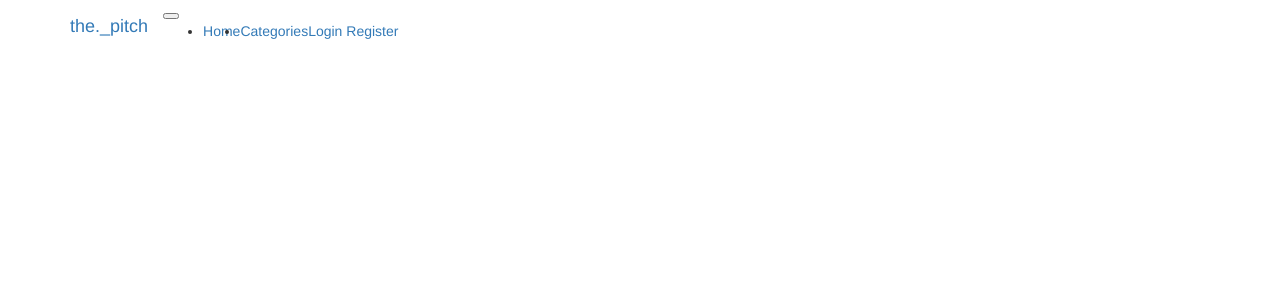
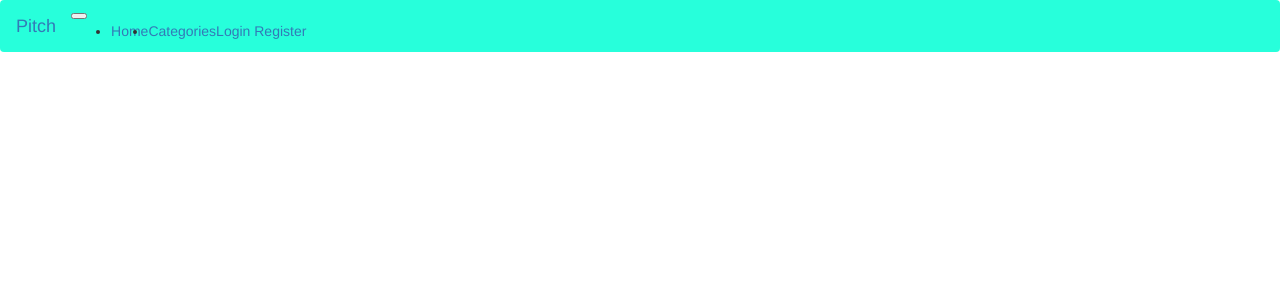
Before and after one commit to JeromeMberia/the._pitch, a Flask app: page /comment/1 in a window 1280 px wide. Shown: the top 300 px of that part. Run offline with Flask 2, Linux system fonts and the light colour scheme; data that the repository does not hold is empty; the page is wider than the window, and the part outside it is not shown; some libraries are stand-ins or nearby versions.

Commit message:
redo the navbar

```diff
--- a/app/templates/navbar.html
+++ b/app/templates/navbar.html
@@ -1,12 +1,11 @@
-<div class="row">
-  <nav class="navbar navbar-expand-md navbar-dark bg-steel fixed-top">
-    <div class="container">
-      <a class="navbar-brand mr-4" href="/">the._pitch</a>
-      <button class="navbar-toggler" type="button" data-toggle="collapse" data-target="#navbarToggle" aria-controls="navbarToggle" aria-expanded="false" aria-label="Toggle navigation">
+
+<nav class="navbar navbar-expand-lg navbar-light" style="background:rgba(0, 255, 213, 0.849);">
+  <a class="navbar-brand" href="/">Pitch</a>
+  <button class="navbar-toggler" type="button" data-toggle="collapse" data-target="#navbarSupportedContent" aria-controls="navbarSupportedContent" aria-expanded="false" aria-label="Toggle navigation">
     <span class="navbar-toggler-icon"></span>
   </button>
-      <div class="collapse navbar-collapse" id="navbarToggle">
-        <div class="navbar-nav mr-auto">
+
+  <div class="collapse navbar-collapse" id="navbarSupportedContent">
     <ul class="navbar-nav mr-auto">
       <li class="nav-item active">
         <a class="nav-link" href="/home">Home <span class="sr-only">(current)</span></a>
```
Also changed, not shown: other parts of app/templates/navbar.html (+2 -5 lines). Lines whose indentation alone changed are shown as unchanged.
